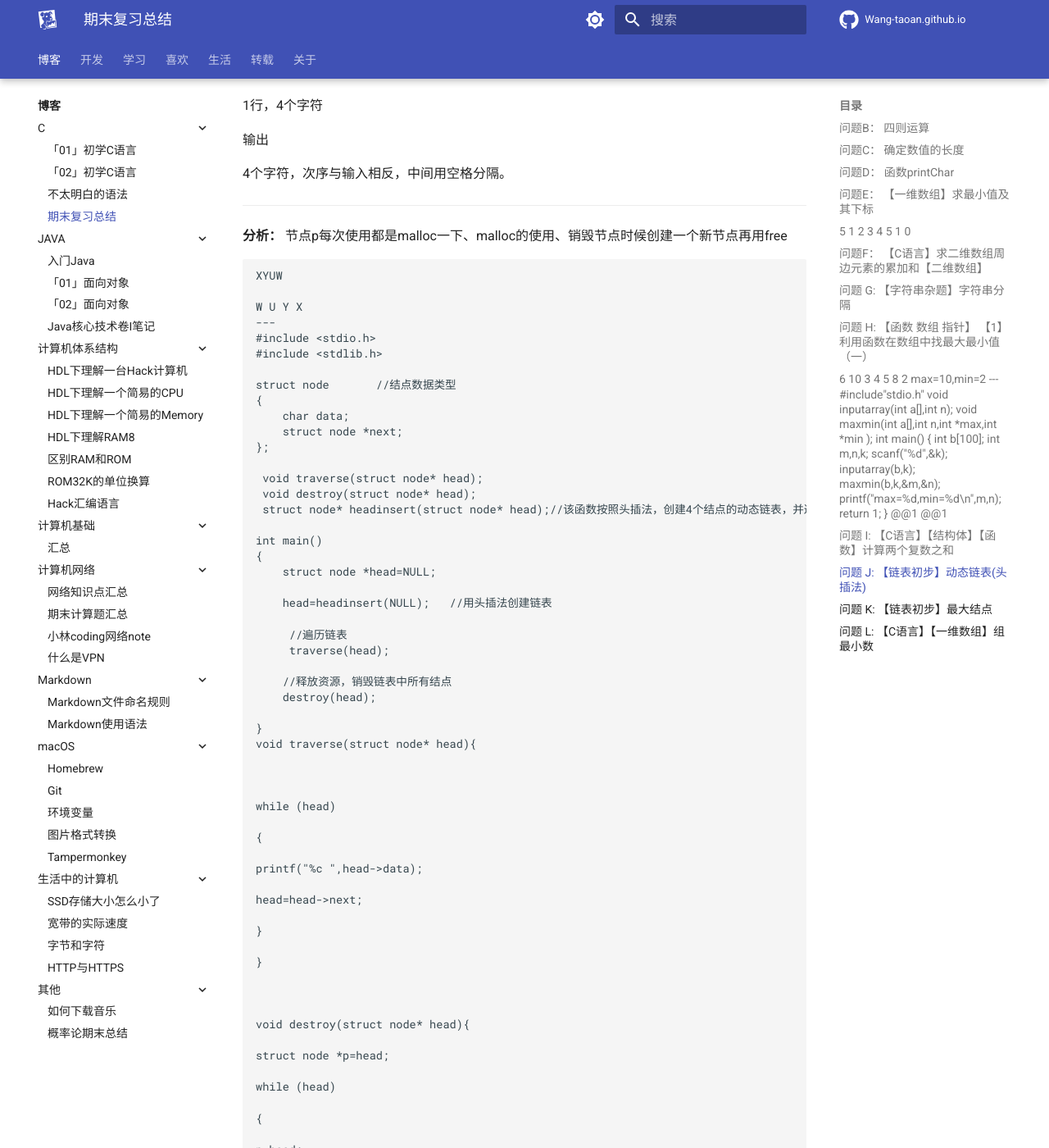
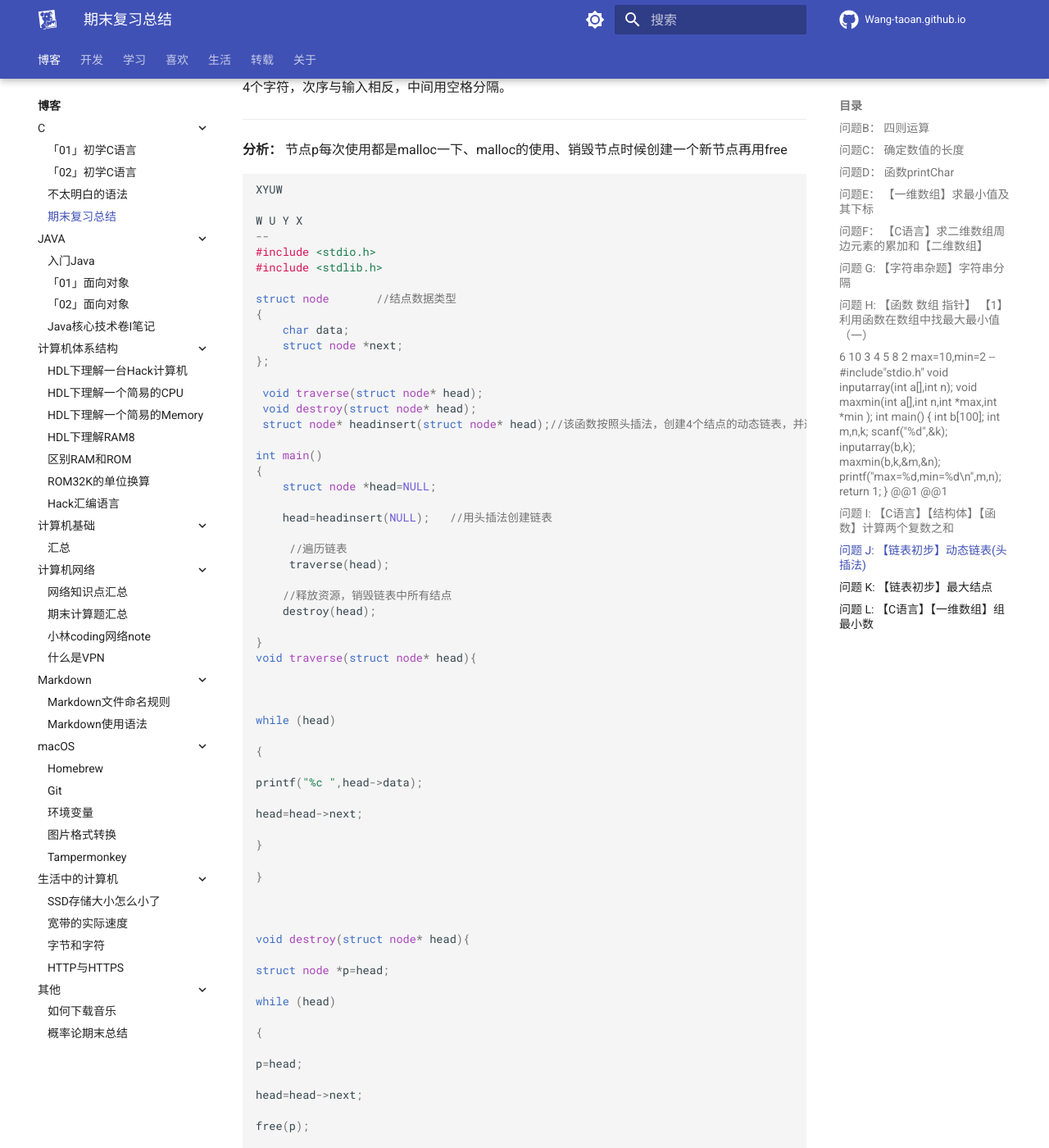
Before and after one commit to Wang-Taoan/Wang-Taoan.github.io, an MkDocs documentation site: the page built from docs/BLOG/C/C期末复习总结.md, in a window 1280 px wide and 1400 px high, scrolled down 13925 px. Shown: the whole window at 82% size. Built offline with MkDocs 1.6.1 and Material for MkDocs 9.7.7, drawn with Linux system fonts in a browser that asks for light colours; comment, search, counter and statistics services are not loaded; some of the changed text lies outside the part shown.

Commit message:
修改格式

````diff
--- a/docs/BLOG/C/C期末复习总结.md
+++ b/docs/BLOG/C/C期末复习总结.md
@@ -20,6 +20,7 @@
 ```
 
 ---
+
 **代码实现** ：
 
 难点：在于如何用C实现整除。当两个操作数都是整数时，C语言中的除法运算符将执行整数除法，即只返回结果的整数部分而舍弃小数部分。当两个操作数都是浮点数的话则返回浮点数结果。如果想要获得整数部分，可以用 **类型转化**
@@ -183,8 +184,11 @@
 
 1 0
 ```
+
 ---
+
 代码实现：
+
 ```c
 #include <stdio.h>
 
@@ -254,6 +258,7 @@
 ```
 
 ---
+
 代码实现：
 
 ```c
@@ -402,6 +407,7 @@
 ```
 
 ---
+
 我的实现：
 
 ```c
@@ -502,13 +508,13 @@
 
 最大值和最小值
 
-```
+```c
 6
 10 3 4 5 8 2
 
 max=10,min=2
 
----
+--
 
 #include"stdio.h"
 void inputarray(int a[],int n);
@@ -530,7 +536,9 @@
 @@1
 ```
 ---
+
 代码实现：
+
 ```c
 #include"stdio.h"
 
@@ -617,7 +625,7 @@
 
 说明：任意两个复数的和是 (a+bi)+(c+di)=(a+c)+(b+d)i.
 
-```
+```c
 3 4 5 6
 
 (3+4i) + (5+6i) = 8 + 10i
@@ -682,11 +690,11 @@
 
 **分析：** 节点p每次使用都是malloc一下、malloc的使用、销毁节点时候创建一个新节点再用free
 
-```
+```c
 XYUW
 
 W U Y X
----
+--
 #include <stdio.h>
 #include <stdlib.h>
 
@@ -805,11 +813,11 @@
 
 一个整数，表示最大结点的数据域的值。
 
-```
+```c
 9 2 17 8 11 13
 
 17
----
+--
 #include <stdio.h>
 #include <stdlib.h>
 struct node       //结点数据类型
@@ -916,6 +924,7 @@
 ```
 
 ---
+
 代码实现：
 
 ```c
````
Also changed, not shown: docs/BLOG/Other/概率期末题型总结.md (+1 -1 lines).
